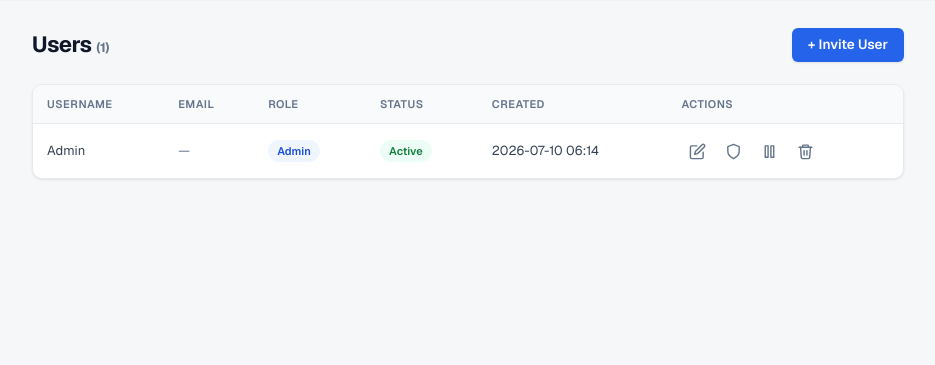
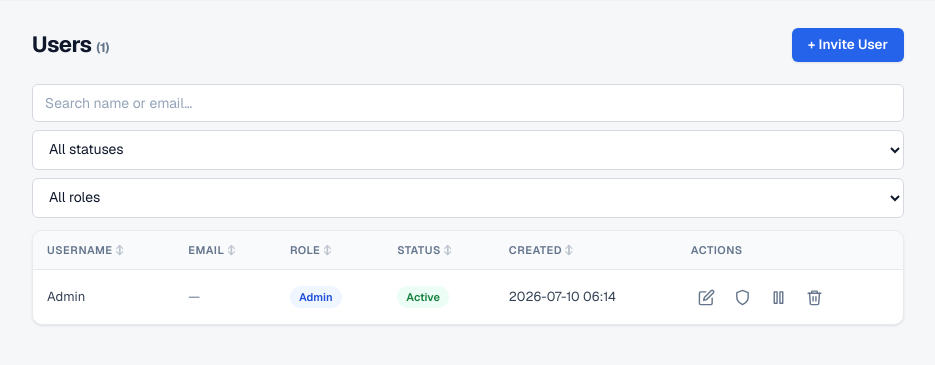
Before and after one commit to Fayz12345/inventory-chatbot, a Flask app: page /admin/users in a window 1280 px wide. Shown: the part 58-423 px from the top of the page, without its empty margins (172-1107 px from the left). Run offline with Flask 3, Linux system fonts and the light colour scheme; the visitor is signed in with stand-in values (Sample User, id 1); data comes from the database, SQL or seed files in the repository; parts of the project's set-up code (start-up, migrations or seed data) failed here and were passed over.

Commit message:
feat(users): client-side search, filter and sort on the users table

```diff
--- a/templates/admin_users.html
+++ b/templates/admin_users.html
@@ -14,6 +14,14 @@
   .icon-btn--success:hover { background: var(--success-50); color: var(--success-700); border-color: var(--success-100); }
   .icon-btn--danger:hover  { background: var(--danger-50);  color: var(--danger-700);  border-color: var(--danger-100); }
   #confirm-message { font-size: 14px; color: var(--ink-2); margin: -6px 0 4px; }
+  /* Toolbar */
+  .user-toolbar { display: flex; gap: 8px; flex-wrap: wrap; margin-bottom: 12px; align-items: center; }
+  .user-toolbar input[type=text] { flex: 1 1 200px; min-width: 160px; }
+  .user-toolbar select { flex: 0 0 auto; }
+  th.sortable { cursor: pointer; user-select: none; white-space: nowrap; }
+  th.sortable::after { content: ' \2195'; font-size: 11px; opacity: 0.4; }
+  th.sort-asc::after { content: ' \2191'; opacity: 0.8; }
+  th.sort-desc::after { content: ' \2193'; opacity: 0.8; }
 </style>
 {% endblock %}
 {% block body %}
@@ -23,21 +31,42 @@
     <button class="btn btn-primary" onclick="showCreateModal()">+ Invite User</button>
   </div>
 
+  <div class="user-toolbar">
+    <input type="text" id="user-search" placeholder="Search name or email&hellip;" autocomplete="off">
+    <select id="filter-status">
+      <option value="">All statuses</option>
+      <option value="active">Active</option>
+      <option value="pending">Pending</option>
+      <option value="disabled">Disabled</option>
+    </select>
+    <select id="filter-role">
+      <option value="">All roles</option>
+      <option value="admin">admin</option>
+      <option value="manager">manager</option>
+      <option value="viewer">viewer</option>
+      <option value="user">user</option>
+    </select>
+  </div>
+
   <div class="table-wrap">
-    <table>
+    <table id="users-table">
       <thead>
         <tr>
-          <th>Username</th>
-          <th>Email</th>
-          <th>Role</th>
-          <th>Status</th>
-          <th>Created</th>
+          <th class="sortable" onclick="sortTable(0)">Username</th>
+          <th class="sortable" onclick="sortTable(1)">Email</th>
+          <th class="sortable" onclick="sortTable(2)">Role</th>
+          <th class="sortable" onclick="sortTable(3)">Status</th>
+          <th class="sortable" onclick="sortTable(4)">Created</th>
           <th>Actions</th>
         </tr>
       </thead>
       <tbody>
         {% for u in users %}
-        <tr id="user-{{ u.id }}">
+        <tr id="user-{{ u.id }}"
+            data-username="{{ u.username | lower }}"
+            data-email="{{ (u.email or '') | lower }}"
+            data-status="{{ 'disabled' if not u.is_active else ('active' if u.password_set else 'pending') }}"
+            data-role="{{ u.role if u.role else ('admin' if u.is_admin else 'user') }}">
           <td>
             {{ u.username }}
             {% if u.username == username %}<span class="you">(you)</span>{% endif %}
@@ -365,5 +394,52 @@ function saveEditUser() {
 }
 
 document.addEventListener('keydown', function(e) { if (e.key === 'Escape') { closeModals(); closeConfirm(); } });
+
+// --- Search / filter / sort ---
+(function() {
+    var searchEl = document.getElementById('user-search');
+    var statusEl = document.getElementById('filter-status');
+    var roleEl   = document.getElementById('filter-role');
+
+    function applyFilters() {
+        var q      = searchEl.value.toLowerCase();
+        var status = statusEl.value;
+        var role   = roleEl.value;
+        var rows   = document.querySelectorAll('#users-table tbody tr');
+        rows.forEach(function(row) {
+            var matchText   = !q || row.dataset.username.indexOf(q) !== -1 || row.dataset.email.indexOf(q) !== -1;
+            var matchStatus = !status || row.dataset.status === status;
+            var matchRole   = !role   || row.dataset.role   === role;
+            row.style.display = (matchText && matchStatus && matchRole) ? '' : 'none';
+        });
+    }
+
+    searchEl.addEventListener('input',  applyFilters);
+    statusEl.addEventListener('change', applyFilters);
+    roleEl.addEventListener('change',   applyFilters);
+
+    var _sortCol = -1, _sortAsc = true;
+    window.sortTable = function(colIndex) {
+        var tbody = document.querySelector('#users-table tbody');
+        var rows  = Array.from(tbody.querySelectorAll('tr'));
+        if (_sortCol === colIndex) {
+            _sortAsc = !_sortAsc;
+        } else {
+            _sortCol = colIndex;
+            _sortAsc = true;
+        }
+        rows.sort(function(a, b) {
+            var aVal = (a.cells[colIndex] ? a.cells[colIndex].textContent.trim() : '').toLowerCase();
+            var bVal = (b.cells[colIndex] ? b.cells[colIndex].textContent.trim() : '').toLowerCase();
+            return _sortAsc ? aVal.localeCompare(bVal) : bVal.localeCompare(aVal);
+        });
+        rows.forEach(function(r) { tbody.appendChild(r); });
+        // Update header indicators
+        document.querySelectorAll('#users-table th.sortable').forEach(function(th, i) {
+            th.classList.remove('sort-asc', 'sort-desc');
+            if (i === colIndex) { th.classList.add(_sortAsc ? 'sort-asc' : 'sort-desc'); }
+        });
+    };
+}());
 </script>
 {% endblock %}
```
